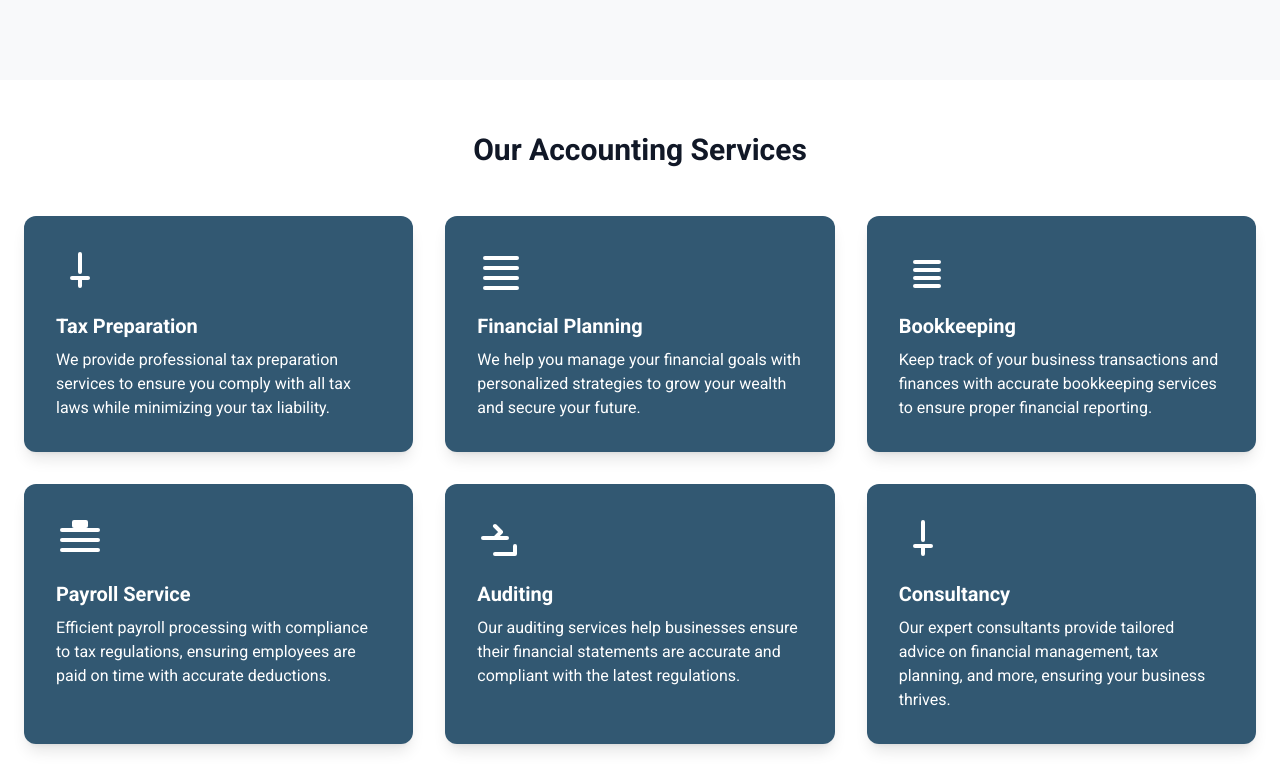
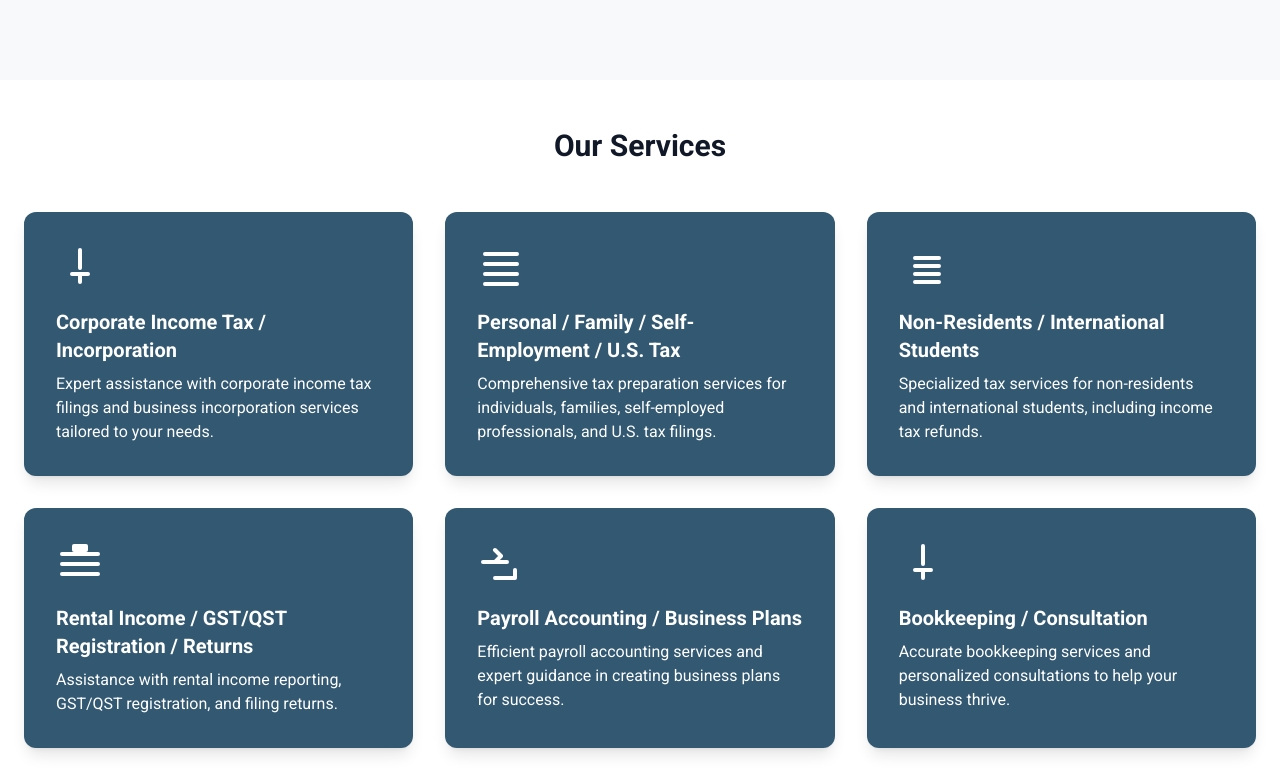
Before and after one commit to KRusselAlex/tax_react_frontend, a React (Vite) app: page / in a window 1280 px wide. Shown: the part 720-1494 px from the top of the page. Built offline with nearby package versions, Linux system fonts and the light colour scheme; a web font is replaced by a local one.

Commit message:
portfolio

```diff
--- a/src/components/Logo.tsx
+++ b/src/components/Logo.tsx
@@ -1,5 +1,5 @@
 const Logo = () => {
-  return <div className="text-xl md:text-3xl">LT.consulting</div>;
+  return <div className="text-xl md:text-3xl">LT.consult</div>;
 };
 
 export default Logo;
--- a/src/components/landing/About.tsx
+++ b/src/components/landing/About.tsx
@@ -55,7 +55,6 @@ const About = () => {
                 Address: 601 Capuchon Way, Ottawa, ON K4A 0W2
               </p>
             </div>
-
             <div className="relative">
               <img
                 className="absolute inset-x-0 bottom-0 -mb-48 -translate-x-1/2 left-1/2"
@@ -66,7 +65,7 @@ const About = () => {
               <img
                 className="relative w-full xl:max-w-lg xl:mx-auto 2xl:origin-bottom 2xl:scale-110"
                 src="https://cdn.rareblocks.xyz/collection/celebration/images/team/1/business-woman.png"
-                alt="Leontine Toumno"
+                alt=""
               />
             </div>
           </div>
--- a/src/components/landing/Footer.tsx
+++ b/src/components/landing/Footer.tsx
@@ -1,3 +1,4 @@
+import Logo from "../Logo";
 
 const Footer = () => {
   return (
@@ -10,7 +11,7 @@ const Footer = () => {
                 <a href="/">
                   <div className="flex items-center space-x-2 text-2xl font-medium">
                     <span className="text-white text-3xl text-semibold">
-                      Jes.Group
+                      <Logo />
                     </span>
                   </div>
                 </a>
@@ -209,7 +210,7 @@ const Footer = () => {
               <span className="text-gray-50">♥</span> by AlexRussel enthusiasts
               at
               <a rel="noopener" href="#Home">
-                Jes.Group
+                lT.consult
               </a>
             </div>
           </div>
--- a/src/components/landing/Service.tsx
+++ b/src/components/landing/Service.tsx
@@ -2,16 +2,16 @@ const Service = () => {
   return (
     <div id="service" className="bg-white">
       <main className="container mx-auto px-6 py-8 min-h-screen h-full flex flex-col justify-center">
-        <h1 className="text-2xl   md:text-3xl 2xl:text-4xl font-bold text-center text-gray-900 mb-12 animate-fade-in">
-          Our Accounting Services
+        <h1 className="text-2xl md:text-3xl 2xl:text-4xl font-bold text-center text-gray-900 mb-12 animate-fade-in">
+          Our Services
         </h1>
 
         <div className="grid grid-cols-1 md:grid-cols-2 lg:grid-cols-3 gap-8">
-          {/* Tax Preparation Service */}
+          {/* Corporate Income Tax / Incorporation */}
           <div className="bg-buttonColor flex flex-col justify-center items-center md:items-start md:justify-start rounded-xl shadow-lg p-8 transform transition-all duration-300 hover:scale-105 animate-fade-in">
             <svg
               xmlns="http://www.w3.org/2000/svg"
-              className="h-12 w-12 text-white  mb-4"
+              className="h-12 w-12 text-white mb-4"
               viewBox="0 0 24 24"
               fill="none"
               stroke="currentColor"
@@ -24,19 +24,19 @@ const Service = () => {
               />
             </svg>
             <h2 className="text-xl font-semibold text-white mb-2">
-              Tax Preparation
+              Corporate Income Tax / Incorporation
             </h2>
             <p className="text-white text-center md:text-start">
-              We provide professional tax preparation services to ensure you
-              comply with all tax laws while minimizing your tax liability.
+              Expert assistance with corporate income tax filings and business
+              incorporation services tailored to your needs.
             </p>
           </div>
 
-          {/* Financial Planning */}
-          <div className="bg-buttonColor rounded-xl flex flex-col justify-center items-center md:items-start md:justify-start  shadow-lg p-8 transform transition-all duration-300 hover:scale-105 animate-fade-in">
+          {/* Personal / Family / Self-Employment / U.S. Tax */}
+          <div className="bg-buttonColor rounded-xl flex flex-col justify-center items-center md:items-start md:justify-start shadow-lg p-8 transform transition-all duration-300 hover:scale-105 animate-fade-in">
             <svg
               xmlns="http://www.w3.org/2000/svg"
-              className="h-12 w-12 text-white  mb-4"
+              className="h-12 w-12 text-white mb-4"
               viewBox="0 0 24 24"
               fill="none"
               stroke="currentColor"
@@ -49,19 +49,19 @@ const Service = () => {
               />
             </svg>
             <h2 className="text-xl font-semibold text-white mb-2">
-              Financial Planning
+              Personal / Family / Self-Employment / U.S. Tax
             </h2>
             <p className="text-white text-center md:text-start">
-              We help you manage your financial goals with personalized
-              strategies to grow your wealth and secure your future.
+              Comprehensive tax preparation services for individuals, families,
+              self-employed professionals, and U.S. tax filings.
             </p>
           </div>
 
-          {/* Bookkeeping */}
-          <div className="bg-buttonColor rounded-xl shadow-lg p-8 transform flex flex-col justify-center items-center md:items-start md:justify-start  transition-all duration-300 hover:scale-105 animate-fade-in">
+          {/* Non-Residents / International Students */}
+          <div className="bg-buttonColor rounded-xl shadow-lg p-8 transform flex flex-col justify-center items-center md:items-start md:justify-start transition-all duration-300 hover:scale-105 animate-fade-in">
             <svg
               xmlns="http://www.w3.org/2000/svg"
-              className="h-12 w-12 text-white  mb-4"
+              className="h-12 w-12 text-white mb-4"
               viewBox="0 0 24 24"
               fill="none"
               stroke="currentColor"
@@ -74,20 +74,19 @@ const Service = () => {
               />
             </svg>
             <h2 className="text-xl font-semibold text-white mb-2">
-              Bookkeeping
+              Non-Residents / International Students
             </h2>
-            <p className="text-white  text-center md:text-start">
-              Keep track of your business transactions and finances with
-              accurate bookkeeping services to ensure proper financial
-              reporting.
+            <p className="text-white text-center md:text-start">
+              Specialized tax services for non-residents and international
+              students, including income tax refunds.
             </p>
           </div>
 
-          {/* Payroll Services */}
+          {/* Rental Income / GST/QST Registration / Returns */}
           <div className="bg-buttonColor rounded-xl shadow-lg flex flex-col justify-center items-center md:items-start md:justify-start p-8 transform transition-all duration-300 hover:scale-105 animate-fade-in">
             <svg
               xmlns="http://www.w3.org/2000/svg"
-              className="h-12 w-12 text-white  mb-4"
+              className="h-12 w-12 text-white mb-4"
               viewBox="0 0 24 24"
               fill="none"
               stroke="currentColor"
@@ -99,20 +98,20 @@ const Service = () => {
                 d="M9 3v2h6V3h-6zM3 7h18M3 17h18M3 12h18"
               />
             </svg>
-            <h2 className="text-xl font-semibold text-white  mb-2">
-              Payroll Service
+            <h2 className="text-xl font-semibold text-white mb-2">
+              Rental Income / GST/QST Registration / Returns
             </h2>
-            <p className="text-white text-center md:text-start ">
-              Efficient payroll processing with compliance to tax regulations,
-              ensuring employees are paid on time with accurate deductions.
+            <p className="text-white text-center md:text-start">
+              Assistance with rental income reporting, GST/QST registration, and
+              filing returns.
             </p>
           </div>
 
-          {/* Auditing Services */}
-          <div className="bg-buttonColor rounded-xl flex flex-col justify-center items-center md:items-start md:justify-start  shadow-lg p-8 transform transition-all duration-300 hover:scale-105 animate-fade-in">
+          {/* Payroll Accounting / Business Plans */}
+          <div className="bg-buttonColor rounded-xl flex flex-col justify-center items-center md:items-start md:justify-start shadow-lg p-8 transform transition-all duration-300 hover:scale-105 animate-fade-in">
             <svg
               xmlns="http://www.w3.org/2000/svg"
-              className="h-12 w-12 text-white  mb-4"
+              className="h-12 w-12 text-white mb-4"
               viewBox="0 0 24 24"
               fill="none"
               stroke="currentColor"
@@ -124,18 +123,20 @@ const Service = () => {
                 d="M9 5l3 3-3 3m0 0H3m6 0h6m4 4v4h-4m0 0H9"
               />
             </svg>
-            <h2 className="text-xl font-semibold text-white  mb-2">Auditing</h2>
+            <h2 className="text-xl font-semibold text-white mb-2">
+              Payroll Accounting / Business Plans
+            </h2>
             <p className="text-white text-center md:text-start">
-              Our auditing services help businesses ensure their financial
-              statements are accurate and compliant with the latest regulations.
+              Efficient payroll accounting services and expert guidance in
+              creating business plans for success.
             </p>
           </div>
 
-          {/* Consultancy Services */}
-          <div className="bg-buttonColor rounded-xl shadow-lg flex flex-col justify-center items-center md:items-start md:justify-start  p-8 transform transition-all duration-300 hover:scale-105 animate-fade-in">
+          {/* Bookkeeping / Consultation */}
+          <div className="bg-buttonColor rounded-xl shadow-lg flex flex-col justify-center items-center md:items-start md:justify-start p-8 transform transition-all duration-300 hover:scale-105 animate-fade-in">
             <svg
               xmlns="http://www.w3.org/2000/svg"
-              className="h-12 w-12 text-white  mb-4"
+              className="h-12 w-12 text-white mb-4"
               viewBox="0 0 24 24"
               fill="none"
               stroke="currentColor"
@@ -147,13 +148,12 @@ const Service = () => {
                 d="M12 3v9M12 15v4m4-4h-8"
               />
             </svg>
-            <h2 className="text-xl font-semibold text-white  mb-2">
-              Consultancy
+            <h2 className="text-xl font-semibold text-white mb-2">
+              Bookkeeping / Consultation
             </h2>
             <p className="text-white text-center md:text-start">
-              Our expert consultants provide tailored advice on financial
-              management, tax planning, and more, ensuring your business
-              thrives.
+              Accurate bookkeeping services and personalized consultations to
+              help your business thrive.
             </p>
           </div>
         </div>
@@ -163,7 +163,7 @@ const Service = () => {
         >
           <a
             href="#team"
-            className="cursor-pointer  rounded-full bg-buttonColor hover:bg-buttonHover text-white py-3 px-8"
+            className="cursor-pointer rounded-full bg-buttonColor hover:bg-buttonHover text-white py-3 px-8"
           >
             Meet the team
           </a>
```
Also changed, not shown: src/components/landing/Frequently.tsx (+41 -26 lines), src/components/landing/Navbar.tsx (+7 -6 lines).
